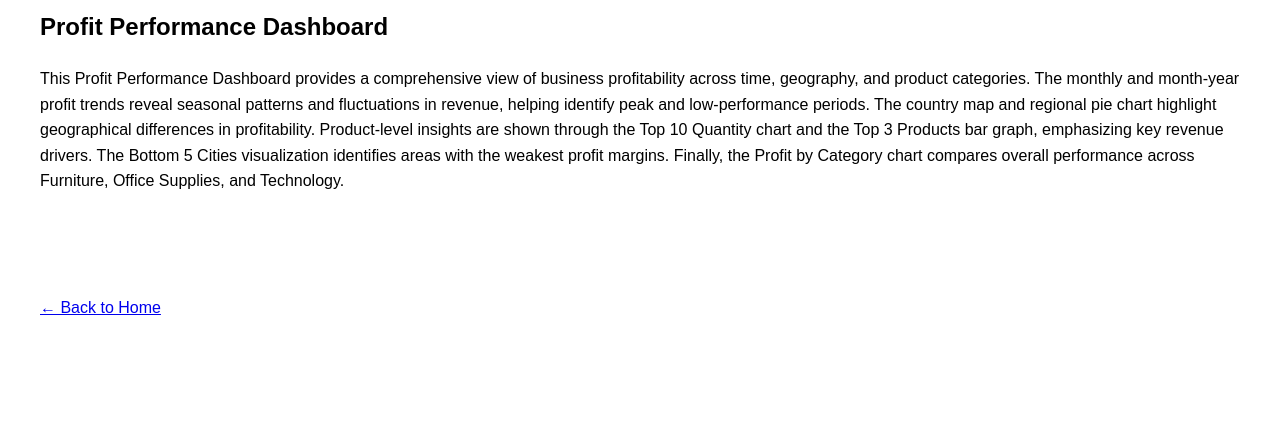
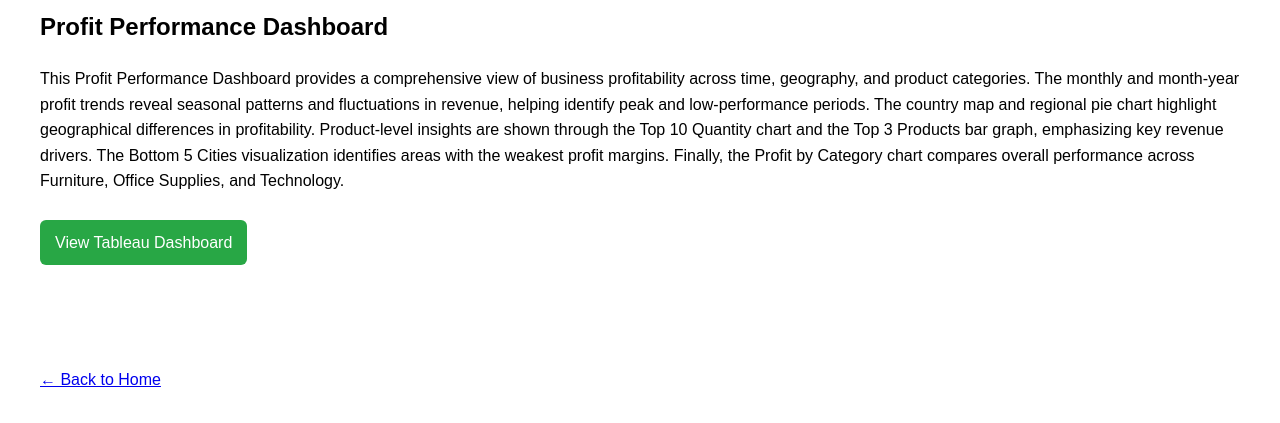
Before and after one commit to Termu-101/abhishek-website, a plain HTML site: page proj.html in a window 1280 px wide. Shown: the part 105-528 px from the top of the page. Drawn offline with Linux system fonts and the light colour scheme.

Commit message:
Update proj.html

```diff
--- a/proj.html
+++ b/proj.html
@@ -49,10 +49,13 @@
             compares overall performance across Furniture, Office Supplies, and Technology.
         </p>
 
-        <!-- Add dashboard link here if needed -->
-        <!-- Example:
-        <a class="button" href="YOUR-DASHBOARD-LINK" target="_blank">View Dashboard</a>
-        -->
+        <a class="button"
+           href="https://public.tableau.com/views/Book1_17625649380270/Dashboard1?:language=en-US&publish=yes&:sid=&:redirect=auth&:display_count=n&:origin=viz_share_link"
+           target="_blank">
+           View Tableau Dashboard
+        </a>
+
+
     </div>
 
     <br><br>
```
